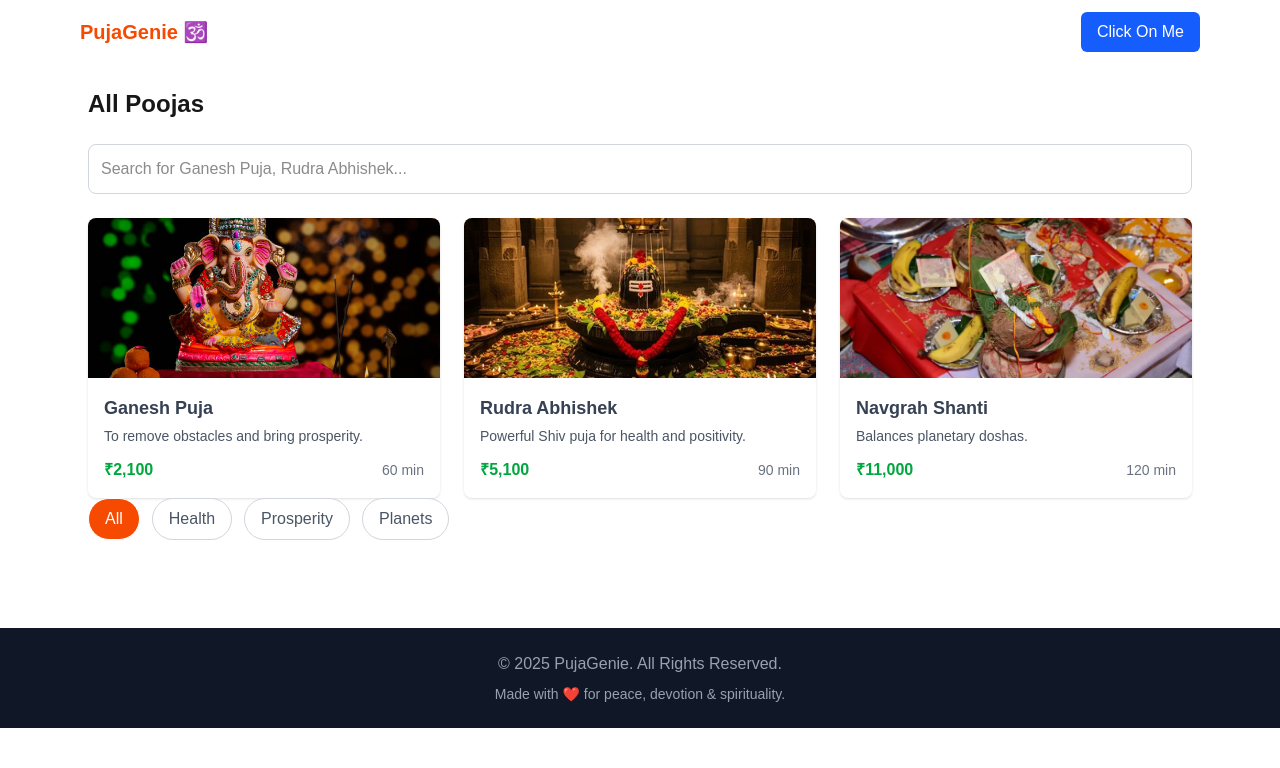
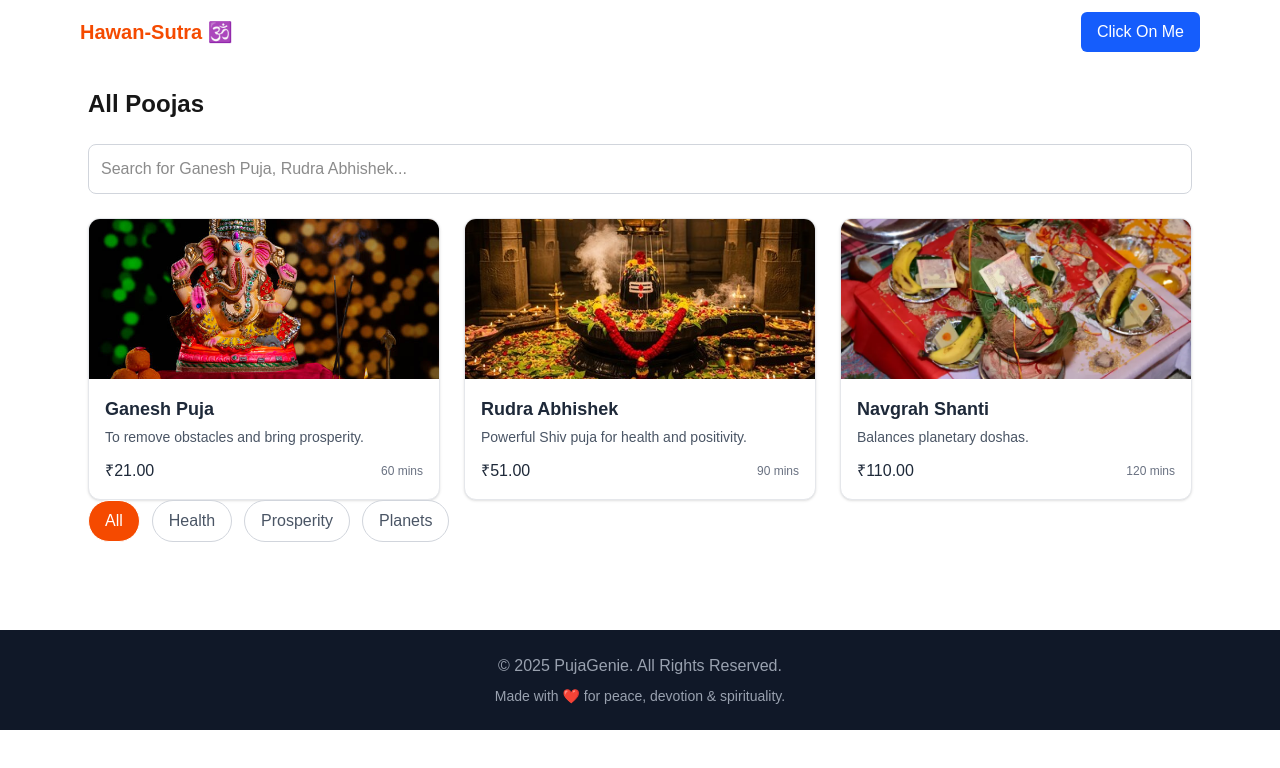
Before and after one commit to aman1999hopper/HawanSutra, a Next.js app in the folder pooja-app/: page /poojas in a window 1280 px wide. Shown: the top 768 px of the page. Built offline with nearby package versions, Linux system fonts and the light colour scheme.

Commit message:
Backend api route and presistance data

```diff
--- /dev/null
+++ b/package.json
@@ -0,0 +1,5 @@
+{
+  "dependencies": {
+    "clsx": "^2.1.1"
+  }
+}
--- /dev/null
+++ b/pooja-app/app/admin/layout.tsx
@@ -0,0 +1,17 @@
+export default function AdminLayout({
+  children,
+}: {
+  children: React.ReactNode;
+}) {
+  return (
+    <div className="min-h-screen bg-gray-50">
+      <header className="bg-white border-b p-4 font-semibold text-lg text-violet-500">
+        Admin Dashboard
+      </header>
+
+      <main className="p-6 max-w-6xl mx-auto">
+        {children}
+      </main>
+    </div>
+  );
+}
--- a/pooja-app/app/admin/page.tsx
+++ b/pooja-app/app/admin/page.tsx
@@ -1,8 +1,94 @@
+"use client";
+
+import { useEffect, useState } from "react";
+import Card from "@/components/ui/Card";
+import Button from "@/components/ui/Button";
+
+type Pooja = {
+  id: string;
+  title: string;
+  shortDesc: string;
+  price: number;
+};
+
 export default function AdminPage() {
+  const [poojas, setPoojas] = useState<Pooja[]>([]);
+
+  // Load data
+  const loadPoojas = async () => {
+    const res = await fetch("/api/poojas");
+    const data = await res.json();
+    setPoojas(data);
+  };
+
+  useEffect(() => {
+    let isMounted = true;
+
+    const fetchData = async () => {
+      const res = await fetch("/api/poojas");
+      const data = await res.json();
+
+      if (isMounted) {
+        setPoojas(data);
+      }
+    };
+
+    fetchData();
+
+    return () => {
+      isMounted = false;
+    };
+  }, []);
+
+  // Add
+  const addPooja = async () => {
+    const newPooja: Pooja = {
+      id: crypto.randomUUID(),
+      title: "New Pooja",
+      shortDesc: "Edit description",
+      price: 1000,
+    };
+
+    await fetch("/api/poojas", {
+      method: "POST",
+      body: JSON.stringify(newPooja),
+    });
+
+    loadPoojas();
+  };
+
+  // Delete
+  const deletePooja = async (id: string) => {
+    await fetch("/api/poojas", {
+      method: "DELETE",
+      body: JSON.stringify({ id }),
+    });
+
+    loadPoojas();
+  };
+
   return (
-    <main className="p-6">
-      <h1 className="text-xl font-bold">Admin Dashboard</h1>
-      <p>Add, edit or delete pooja services.</p>
-    </main>
-  )
+    <div className="space-y-6">
+      <div className="flex justify-between items-center">
+        <h1 className="text-2xl font-bold text-gray-800">Manage Poojas</h1>
+        <Button onClick={addPooja}>+ Add Pooja</Button>
+      </div>
+
+      <div className="grid grid-cols-1 md:grid-cols-2 gap-4">
+        {poojas.map((pooja) => (
+          <Card key={pooja.id} className="p-4 flex justify-between">
+            <div>
+              <h3 className="font-semibold">{pooja.title}</h3>
+              <p className="text-sm text-gray-600">{pooja.shortDesc}</p>
+              <p className="text-sm">₹{pooja.price}</p>
+            </div>
+
+            <Button variant="outline" onClick={() => deletePooja(pooja.id)}>
+              Delete
+            </Button>
+          </Card>
+        ))}
+      </div>
+    </div>
+  );
 }
--- /dev/null
+++ b/pooja-app/app/api/poojas/route.ts
@@ -0,0 +1,40 @@
+import { NextResponse } from "next/server";
+import fs from "fs";
+import path from "path";
+
+const filePath = path.join(process.cwd(), "src/data/poojas.ts");
+
+type Pooja = {
+  id: string;
+  title: string;
+  shortDesc: string;
+  price: number;
+};
+
+// GET all poojas
+export async function GET() {
+  const data = fs.readFileSync(filePath, "utf-8");
+  return NextResponse.json(JSON.parse(data));
+}
+
+// ADD new pooja
+export async function POST(req: Request) {
+  const body = await req.json();
+  const data = JSON.parse(fs.readFileSync(filePath, "utf-8"));
+
+  data.unshift(body);
+
+  fs.writeFileSync(filePath, JSON.stringify(data, null, 2));
+  return NextResponse.json({ success: true });
+}
+
+// DELETE pooja
+export async function DELETE(req: Request) {
+  const { id } = await req.json();
+  const data = JSON.parse(fs.readFileSync(filePath, "utf-8"));
+
+  const filtered = data.filter((p: Pooja) => p.id !== id);
+  fs.writeFileSync(filePath, JSON.stringify(filtered, null, 2));
+
+  return NextResponse.json({ success: true });
+}
--- a/pooja-app/app/layout.tsx
+++ b/pooja-app/app/layout.tsx
@@ -22,7 +22,7 @@ export const metadata: Metadata = {
 export default function RootLayout({ children }: { children: React.ReactNode }) {
   return (
     <html lang="en">
-      <body className="bg-gray-50">
+      <body className="bg-gray-700">
         <Navbar />
         {children}
         <Footer />
--- a/pooja-app/components/Navbar.tsx
+++ b/pooja-app/components/Navbar.tsx
@@ -6,7 +6,7 @@ export default function Navbar() {
     <nav className="w-full sticky top-0 z-50">
       <div className="max-w-6xl mx-auto px-4 py-3 flex items-center justify-between">
         <Link href="/" className="text-xl font-bold text-orange-600">
-          PujaGenie 🕉️
+          Hawan-Sutra 🕉️
         </Link>
 
         <div className="flex gap-6 text-gray-700">
--- a/pooja-app/components/PoojaCard.tsx
+++ b/pooja-app/components/PoojaCard.tsx
@@ -1,4 +1,5 @@
 import Link from "next/link";
+import Card from "@/components/ui/Card";
 
 type Pooja = {
   id: string;
@@ -9,35 +10,49 @@ type Pooja = {
   image?: string;
 };
 
-export default function PoojaCard({ pooja }: { pooja: Pooja }) {
+const PoojaCard = ({ pooja }: { pooja: Pooja }) => {
   return (
     <Link
       href={`/poojas/${pooja.id}`}
-      className="block bg-white shadow hover:shadow-lg transition rounded-lg overflow-hidden"
+      className="block"
     >
-      <div className="h-40 bg-gray-100">
+      <Card className="overflow-hidden">
+        {/* Image */}
+        <div className="h-40 bg-gray-100 flex items-center justify-center text-gray-500">
           {pooja.image ? (
-          <img src={pooja.image} className="w-full h-full object-cover" />
+            <img
+              src={pooja.image}
+              alt={pooja.title}
+              className="object-cover h-full w-full"
+            />
           ) : (
-          <div className="flex items-center justify-center h-full text-gray-500">
-            No Image
-          </div>
+            <span className="text-sm">No image</span>
           )}
         </div>
 
+        {/* Content */}
         <div className="p-4">
-        <h3 className="font-semibold text-lg text-gray-700">{pooja.title}</h3>
-        <p className="text-gray-600 text-sm mt-1">{pooja.shortDesc}</p>
+          <h3 className="font-semibold text-lg text-gray-800">
+            {pooja.title}
+          </h3>
 
-        <div className="mt-3 flex justify-between items-center">
-          <span className="font-bold text-green-600">
-            ₹{pooja.price.toLocaleString()}
+          <p className="text-sm text-gray-600 mt-1">
+            {pooja.shortDesc}
+          </p>
+
+          <div className="mt-3 flex items-center justify-between">
+            <span className="font-medium text-gray-800">
+              ₹{(pooja.price / 100).toFixed(2)}
             </span>
-          <span className="text-sm text-gray-500">
-            {pooja.durationMinutes ?? 60} min
+
+            <span className="text-xs text-gray-500">
+              {pooja.durationMinutes ?? 60} mins
             </span>
           </div>
         </div>
+      </Card>
     </Link>
   );
-}
+};
+
+export default PoojaCard;
--- /dev/null
+++ b/pooja-app/components/ui/Card.tsx
@@ -0,0 +1,28 @@
+import React from "react";
+import clsx from "clsx";
+
+interface CardProps {
+  children: React.ReactNode;
+  className?: string;
+  onClick?: () => void;
+}
+
+const Card: React.FC<CardProps> = ({
+  children,
+  className,
+  onClick,
+}) => {
+  return (
+    <div
+      onClick={onClick}
+      className={clsx(
+        "bg-white rounded-xl border border-gray-200 shadow-sm hover:shadow-md transition",
+        className
+      )}
+    >
+      {children}
+    </div>
+  );
+};
+
+export default Card;
--- /dev/null
+++ b/pooja-app/data/poojas.json
@@ -0,0 +1,14 @@
+[
+  {
+    "id": "ganesh-puja",
+    "title": "Ganesh Puja",
+    "shortDesc": "Removes obstacles and brings prosperity",
+    "price": 2100
+  },
+  {
+    "id": "rudra-abhishek",
+    "title": "Rudra Abhishek",
+    "shortDesc": "Powerful Shiv puja for health",
+    "price": 5100
+  }
+]
```
Also changed, not shown: pooja-app/app/api/poojas/route.tsx (deleted). Lines whose indentation alone changed are shown as unchanged.
